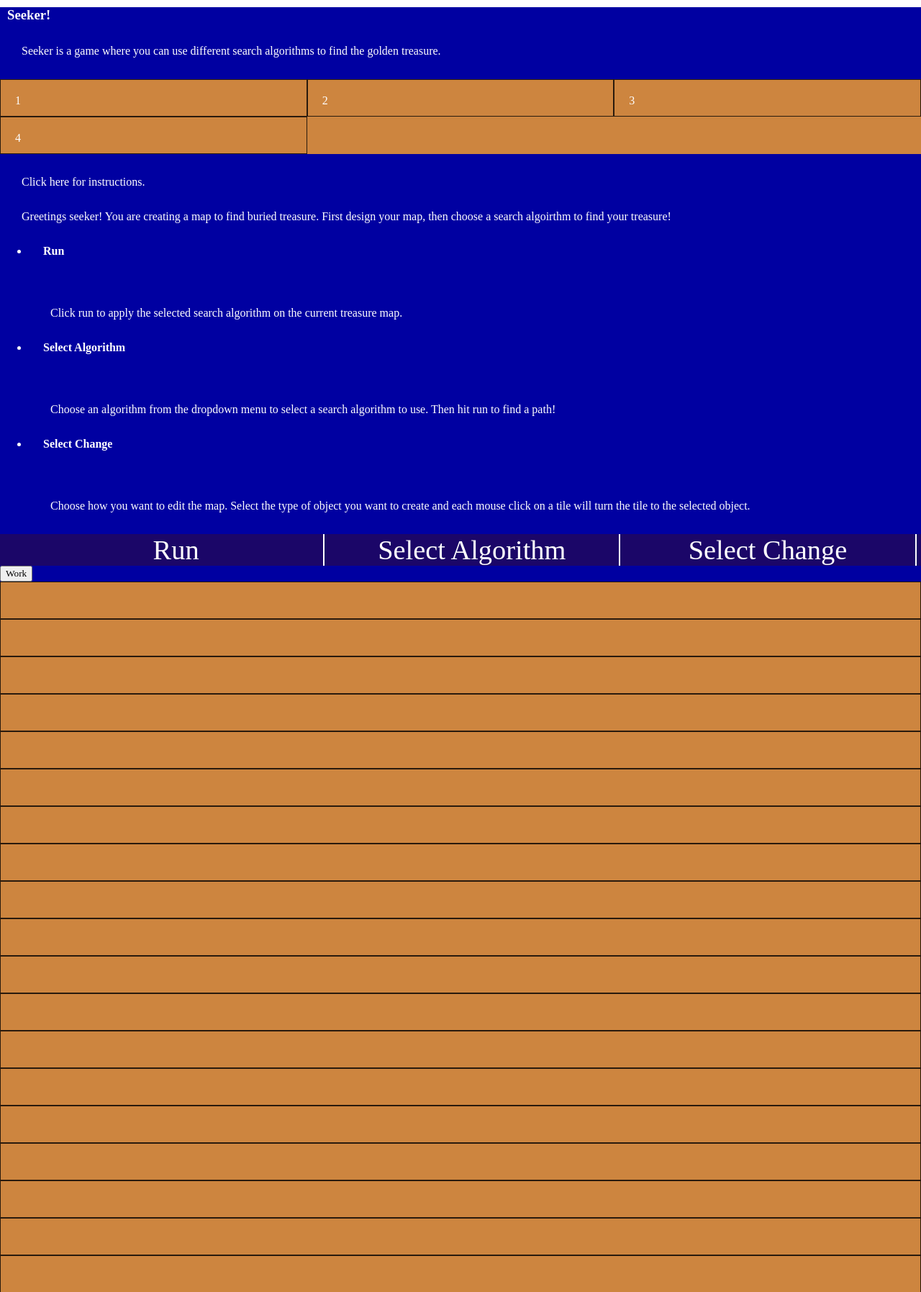
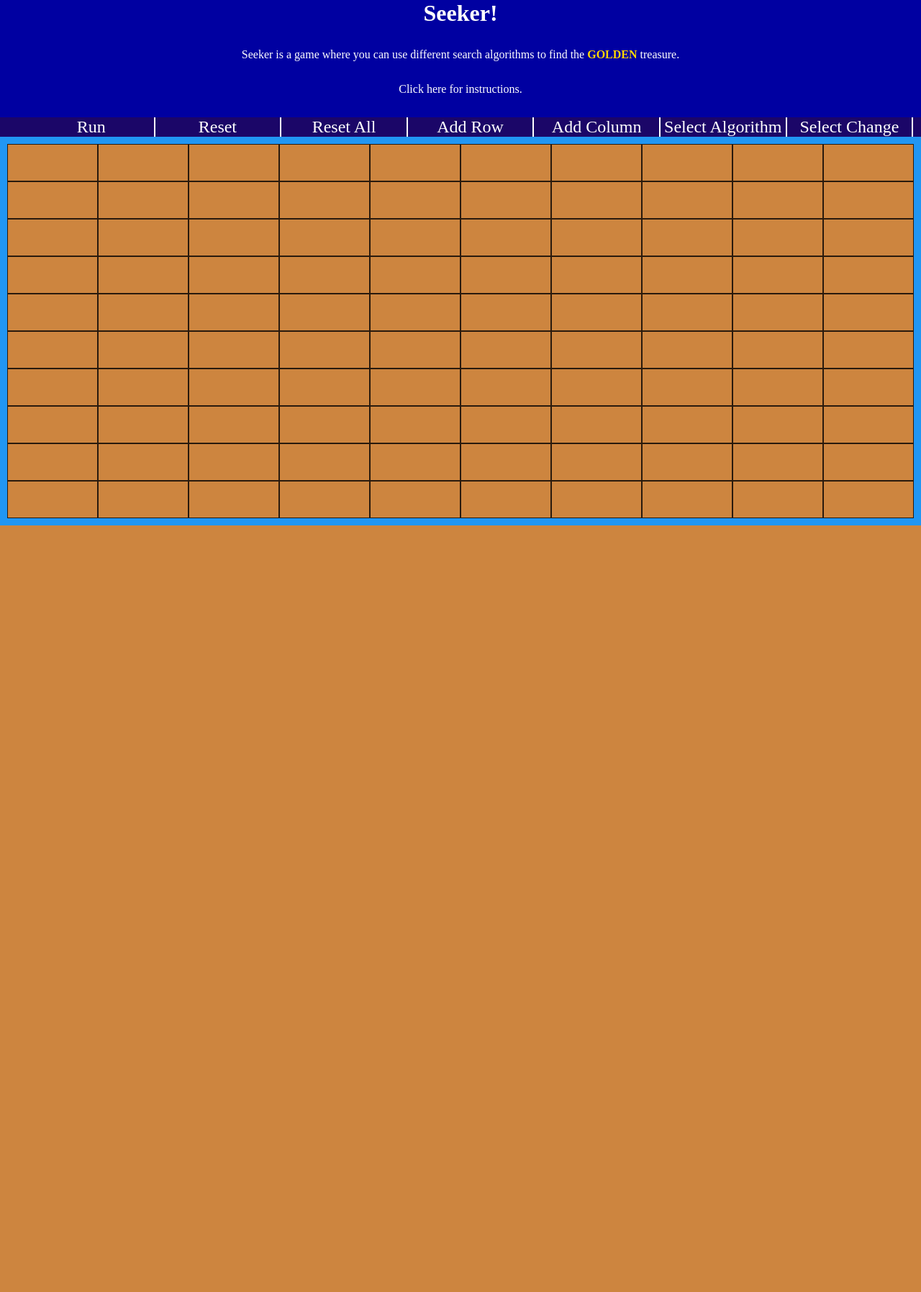
Before and after one commit to ralamo33/mysite, a Django app: page /seeker/ in a window 1280 px wide. Shown: the part 140-1935 px from the top of the page at 72% size. After the commit the page ends 870 px from the top, so only its background shows below. Run offline with Django 3.2, Linux system fonts and the light colour scheme.

Commit message:
Instructions hidden.

```diff
--- a/assets/script.js
+++ b/assets/script.js
@@ -2,7 +2,32 @@ let create = document.getElementById("work");
 let map = document.getElementById("map");
 let mapItems = [];
 createGraph(10, 10)
+setClickReveals();
 
+//Set certain text to reveal hidden text on click.
+function setClickReveals() {
+    let hidden = document.getElementById("hidden-text");
+    let revealers = document.getElementById("reveal");
+    reveal.addEventListener("click", function(){
+        hidden.visibility = "visible";
+        alert(hidden.visibility);
+    });
+}
+
+//Reveal the hidden text
+function reveal() {
+    let hidden = document.getElementById("hidden-text");
+    if (hidden.style.display == "none") {
+        hidden.style.display = "block";
+    }
+    else {
+        hidden.style.display = "none"
+    }
+}
+
+//Create a graph of the given row and col
+//rows (int): The number of rows for the graph
+//cols (int): The number of cols for the graph
 function createGraph(rows, cols) {
     let r = 0;
     let c = 0;
@@ -12,14 +37,18 @@ function createGraph(rows, cols) {
             addCell();
         }
     }
+    document.documentElement.style.setProperty("--rowNum", rows.toString());
+    document.documentElement.style.setProperty("--colNum", cols.toString());
 }
 
+//Add a cell to the grid
 function addCell() {
     let cell = document.createElement("div");
     cell.classList.add("working-cell");
     map.appendChild(cell);
 }
 
+//Make a map-item, to record the state of the grid
 function makeMapItem(type, visited) {
     this.type = type;
     this.visited = visited;
--- a/assets/style.css
+++ b/assets/style.css
@@ -2,8 +2,16 @@
 Designed for seeker.html
 */
 :root {
-    --rowNum: 10;
+    --rowNum: 3;
     --colNum: 5;
+}
+
+#reveal:hover {
+    cursor: pointer;
+}
+
+#hidden-text {
+    display: none;
 }
 
 #working-map {
@@ -19,16 +27,10 @@ Designed for seeker.html
     padding: 20px;
 }
 
-.map {
-/*    grid-template-rows: repeat(var(--rowNum), auto);*/
-    /*grid-template-columns: auto auto auto;
+#map {
     display: grid;
-    width: 100px;
-    height: 100px;
-    color: white;
-    background-color: coral;*/
-    display: grid;
-    grid-template-columns: auto auto auto;
+    grid-template-rows: repeat(var(--rowNum), auto);
+    grid-template-columns: repeat(var(--colNum), auto);
     background-color: #2196F3;
     padding: 10px;
 }
@@ -38,7 +40,6 @@ Designed for seeker.html
     background-color: peru;
     border: 1px solid rgba(0, 0, 0, 0.8);
     padding: 20px;
-    font-size: 30px;
 }
 
 .seeker-bar {
@@ -54,8 +55,27 @@ Designed for seeker.html
     text-align: center;
     border-right: 2px solid white;
     color: white;
-    font-size: 3vw;
-    width: 33%;
+    font-size: 1.5em;
+    width: 14%;
+}
+
+.seeker-item:hover {
+    cursor: pointer;
+}
+
+#seeker-title {
+    margin-top: 0px;
+    text-align: center;
+    font-size: xx-large;
+}
+
+.intro-text {
+    text-align: center;
+}
+
+.golden {
+    color: gold;
+    font-weight: bolder;
 }
 
 
--- a/main/Templates/main/seeker.html
+++ b/main/Templates/main/seeker.html
@@ -3,16 +3,11 @@
 <body class="about_me">
     <div class="intro">
         <h3 id="seeker-title">Seeker!</h3>
-        <p class="intro-text">Seeker is a game where you can use different search algorithms to find the golden treasure.</p>
-        <div id="working-map">
-            <div class="working-cell">1</div>
-            <div class="working-cell" id="2">2</div>
-            <div class="working-cell" id="3">3</div>
-            <div class="working-cell" id="4">4</div>
-        </div>
+        <p class="intro-text">Seeker is a game where you can use different search algorithms to find the <span class="golden">GOLDEN</span> treasure.</p>
         <div class="instructions">
-            <p class="intro-text">Click here for instructions.</p>
-            <p class="hidden-text">Greetings seeker! You are creating a map to find buried treasure. First design your map, then choose
+            <p class="intro-text" id="reveal" onclick=reveal()>Click here for instructions.</p>
+            <div id="hidden-text">
+                <p>Greetings seeker! You are creating a map to find buried treasure. First design your map, then choose
                     a search algoirthm to find your treasure!
                     <ul class="instruction-list">
                         <li class="instruction-item">
@@ -36,12 +31,16 @@
                 </p>
             </div>
         </div>
+    </div>
     <ul class="seeker-bar">
         <li class="seeker-item" id="run">Run</li>
+        <li class="seeker-item" id="reset">Reset</li>
+        <li class="seeker-item" id="reset-all">Reset All</li>
+        <li class="seeker-item" id="add-row">Add Row</li>
+        <li class="seeker-item" id="add-col">Add Column</li>
         <li class="seeker-item" id="algorithm">Select Algorithm</li>
         <li class="seeker-item" id="change">Select Change</li>
     </ul>
-    <button id="work" onclick=addCell()>Work</button>
     <div id="map"></div>
 </body>
 </html>
```
Lines whose indentation alone changed are shown as unchanged.
